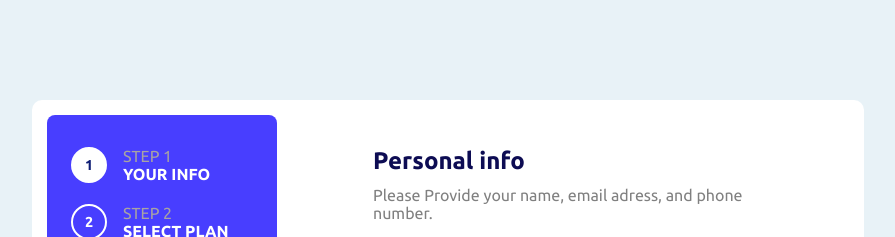
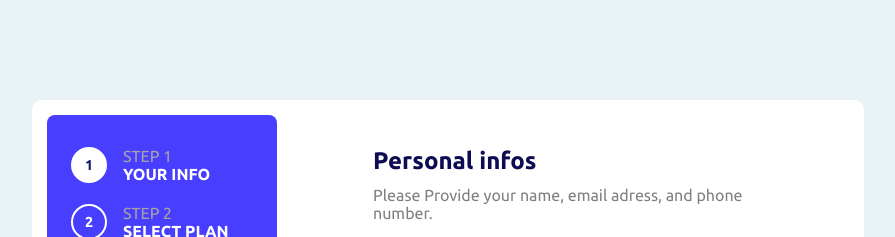
Before and after one commit to AbnnerB/multi-step-form, a React (Vite) app: page / in a window 1280 px wide. Shown: the top 237 px of the page, without its empty margins (192-1087 px from the left). Built offline with nearby package versions, Linux system fonts and the light colour scheme.

Commit message:
test branch

```diff
--- a/src/components/StepForm.jsx
+++ b/src/components/StepForm.jsx
@@ -69,7 +69,7 @@ export default function StepForm() {
   return (
     <>
       <HeaderStepsInfo
-        title="Personal info"
+        title="Personal infos"
         subTitle="Please Provide your name, email adress, and phone number."
       />
 
```
